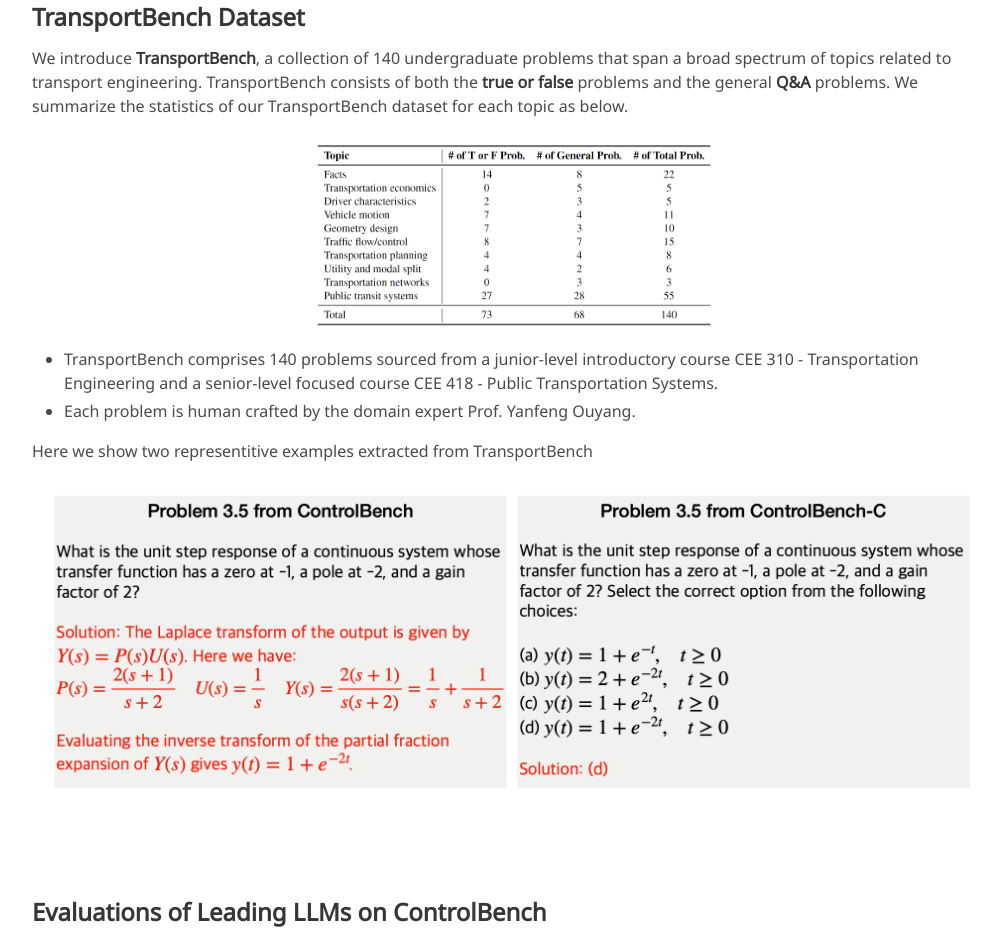
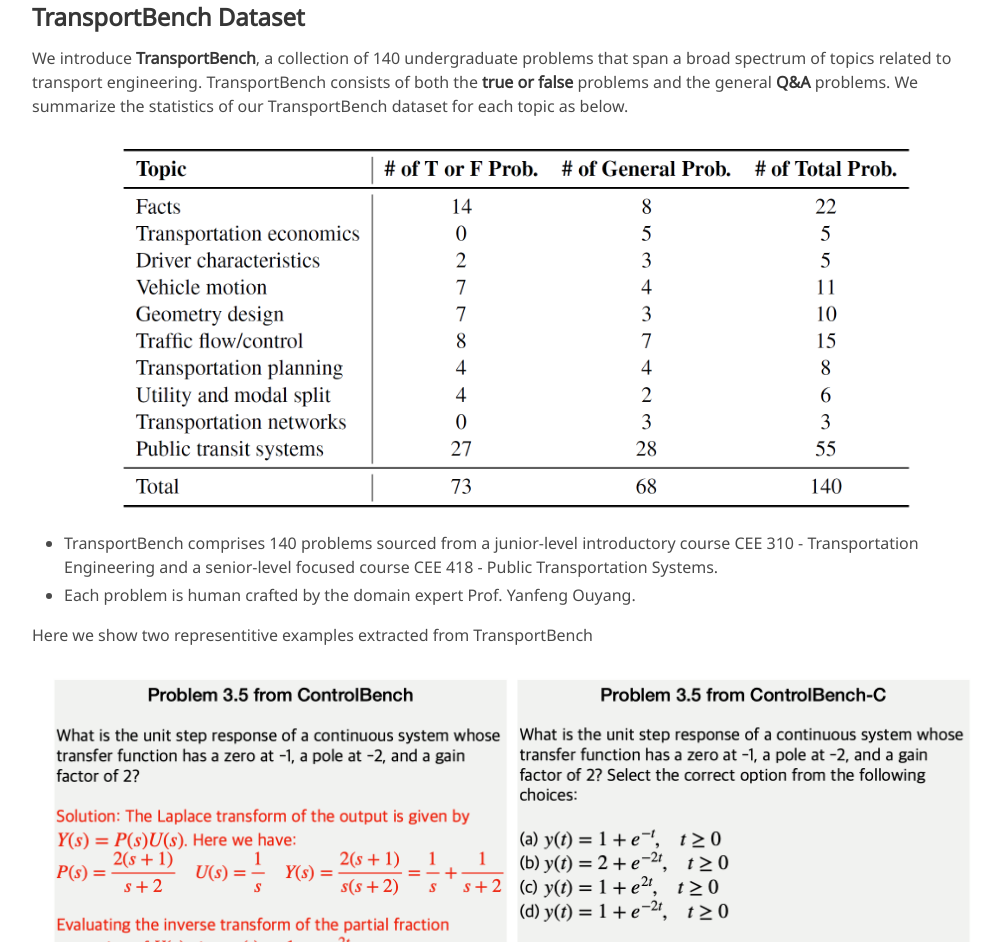
Before and after one commit to AGI4Engineering/TransportBench, a plain HTML site: page index.html in a window 1280 px wide. Shown: the part 885-1827 px from the top of the page, without its empty margins (128-1128 px from the left). Drawn offline with nearby package versions, Linux system fonts and the light colour scheme; a script that the page names is missing; some icons are missing; a web font is replaced by a local one.

Commit message:
Update index.html

```diff
--- a/index.html
+++ b/index.html
@@ -192,7 +192,7 @@ summarize the statistics of our TransportBench dataset for each topic as below.<
      <div class="content">
     <div style="text-align: center; margin-top: 20px;"> <!-- Center align the image container -->
       <img src="./static/images/dataset_overview.png"
-           style="width: 100%; max-width: 400px; height: auto; display: block; margin: 0 auto;" <!-- Make the image responsive and centered -->
+           style="width: 100%; max-width: 800px; height: auto; display: block; margin: 0 auto;" <!-- Make the image responsive and centered -->
     </div>
     <!-- Explanation of the diagram -->
     <div class="content" style="margin-top: 20px;">
```
